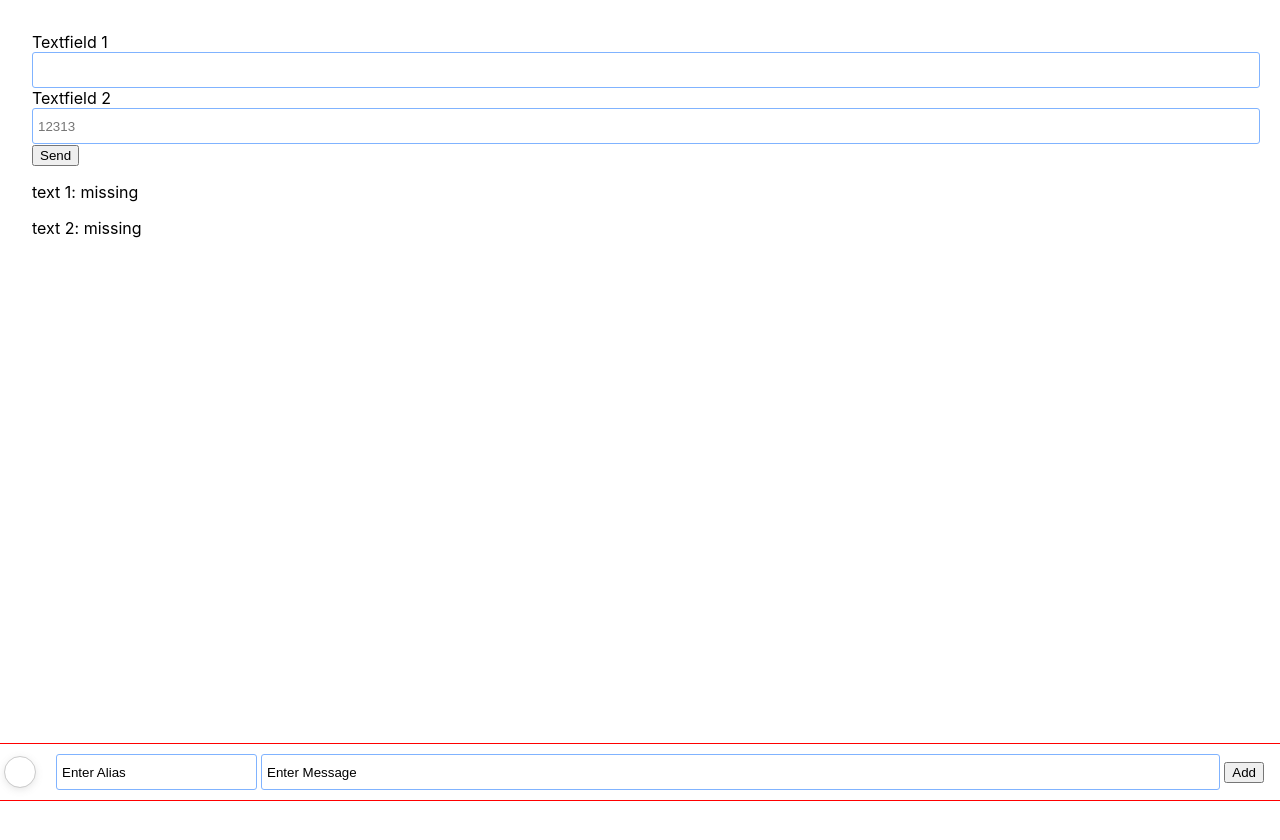
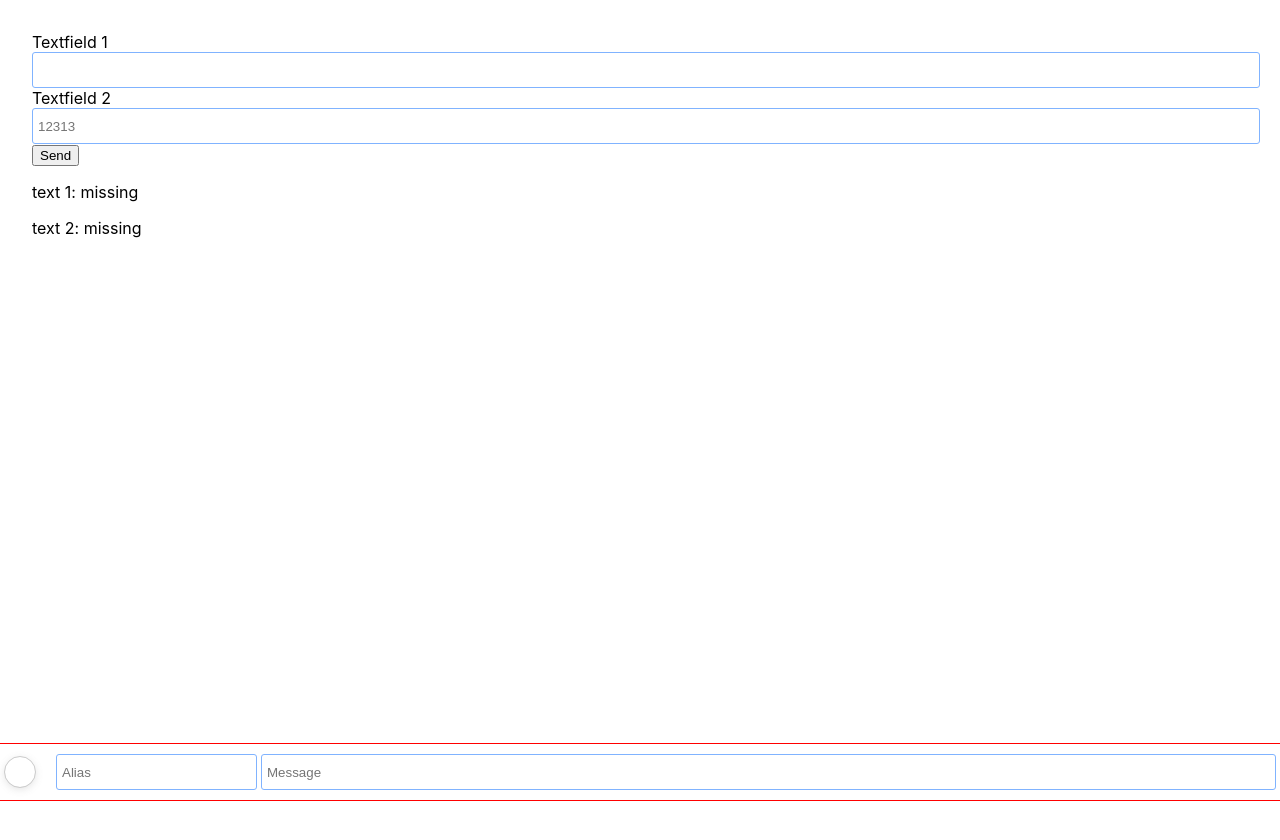
Before and after one commit to IntelliSensei/Live-conversation_web-app, a React (Create React App) app: page / in a window 1280 px wide. Shown: the top 840 px of the page. Built offline with nearby package versions, Linux system fonts and the light colour scheme.

Commit message:
update panel

```diff
--- a/src/App.tsx
+++ b/src/App.tsx
@@ -2,48 +2,43 @@ import React, { useEffect, useState } from "react";
 import { TextField } from "./components/input";
 import { DropDown, IOption, ColorPalette } from "./components/input";
 import Panel from "./components/Panel";
+import { useSessionStorage } from "./hooks";
+import { useLocalStorage } from "./hooks/useLocalStorage";
 
 interface IValues {
   one?: string;
   two?: string;
 }
 
-
 export default function App() {
-
-  // const [text1, setText1] = useState("");
-  // const [text2, setText2] = useState("");
-  const [values, setValues] = useState<IValues>({});
+  const [values, setValues] = useLocalStorage<IValues>("myValues", {});
 
   useEffect(() => {
     const strValues = sessionStorage.getItem("values");
-    if(strValues){
+    if (strValues) {
       const data = JSON.parse(strValues);
       setValues(data);
       return;
     }
-    setValues({one:"missing", two:"missing"})
-   }, [])
+    setValues({ one: "missing", two: "missing" });
+  }, []);
 
   return (
     <div>
       <TextField
         label="Textfield 1"
         onChange={(nv) => {
-          setValues({ ...values, one: nv })
+          setValues({ ...values, one: nv });
         }}
       />
       <TextField
         label="Textfield 2"
         placeholder="12313"
         onChange={(nv) => {
-          setValues({ ...values, two: nv })
+          setValues({ ...values, two: nv });
         }}
       />
-      <button onClick={() => {
-        sessionStorage.setItem("values", JSON.stringify(values));
-
-      }}>Send</button>
+      <button>Send</button>
       <div>
         <p>text 1: {values.one} </p>
         <p>text 2: {values.two} </p>
--- a/src/components/Panel.tsx
+++ b/src/components/Panel.tsx
@@ -2,66 +2,66 @@ import React, { FC, useEffect, useState } from "react";
 import "./css/Panel.css";
 import { ColorPicker } from "./input/colorPicker/ColorPicker";
 import { TextField } from "./input";
-import { faHome } from '@fortawesome/free-solid-svg-icons'
-import { FontAwesomeIcon, FontAwesomeIconProps } from '@fortawesome/react-fontawesome'
+import { faHome } from "@fortawesome/free-solid-svg-icons";
+import {
+  FontAwesomeIcon,
+  FontAwesomeIconProps,
+} from "@fortawesome/react-fontawesome";
 import "./css/GlobalStyles.css";
 
-
-export interface IDefaultValue {
-  alias?: string;
-  color?: string;
+export interface IUserConfig {
+  alias: string;
+  color: string;
 }
-export interface IDefaultValueMsg {
-  message?: string;
+export interface IWSMessagePKG {
+  alias: string;
+  color: string;
+  message: string;
 }
 
+// {
+//   alias: "anonymise",
+//   color: "#008000",
+// };
+
 export default function Panel() {
+  const defaultConfig: IUserConfig = JSON.parse(sessionStorage.getItem("userConfig") ||  '{}')
+  console.log(defaultConfig)
+  const [userConfig, setUserConfig] = useState<IUserConfig>({
+    ...defaultConfig,
+  });
+  const [msgPkg, setMsgPkg] = useState<IWSMessagePKG>({
+    ...defaultConfig,
+    message: "",
+  });
 
-  const [value, setValue] = useState<IDefaultValue>({});
-  const [valueMsg, setValueMsg] = useState<IDefaultValueMsg>({});
+  useEffect(() => console.log({ msgPkg }), [msgPkg]);
+  useEffect(() => setMsgPkg({ ...msgPkg, ...userConfig }), [userConfig]);
 
-  useEffect(() => {
-    const strValues = sessionStorage.getItem("valuesAliasColor");
-    if (strValues) {
-      const data = JSON.parse(strValues);
-      setValue(data);
-      return;
-    }
-    else {
-      // defaults
-      setValue({ alias: "Enter Alias", color: "#ffcc00" })
-      setValueMsg({ message: "Enter Message" })
-    }
-  }, [])
-
+  useEffect(() => sessionStorage.setItem("userConfig", JSON.stringify(userConfig)), [userConfig]);
 
   return (
     <div className="panel global-style">
       {/* <FontAwesomeIcon icon={faHome} /> */}
       <ColorPicker
-        defaultColor={value.color}
-      // onChange={() => {
-      //   setValue({ ...value, color: value.color })
-      // }}
+        defaultColor={defaultConfig.color }
+        onChange={(color) => {
+          setUserConfig({ ...userConfig, color });
+        }}
       />
       <TextField
         placeholder="Alias"
-        defaultValue={value.alias}
-        onChange={(nval) => {
-          setValue({ ...value, alias: nval })
-        }}
+        defaultValue={defaultConfig.alias}
+        onChange={(alias) => setUserConfig({ ...userConfig, alias })}
       />
       <TextField
         placeholder="Message"
         style={{ flexGrow: 2 }}
-        defaultValue={valueMsg.message}
-        onChange={(nval) => {
-          setValueMsg({ ...valueMsg, message: nval })
-        }}
+        onChange={(message) => setMsgPkg({ ...msgPkg, message })}
       />
-      <button onClick={() => {
+      {/* <button onClick={() => {
         sessionStorage.setItem("valuesAliasColor", JSON.stringify(value));
-      }}>Add</button>
+      }}>Add</button> */}
       <div />
     </div>
   );
```
